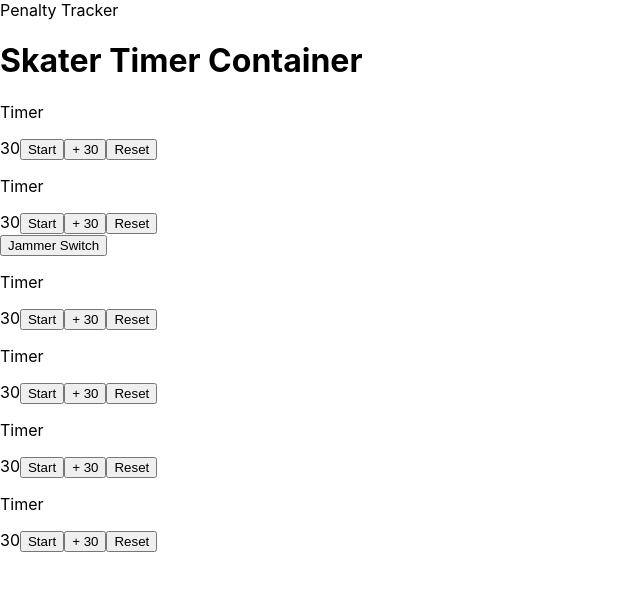
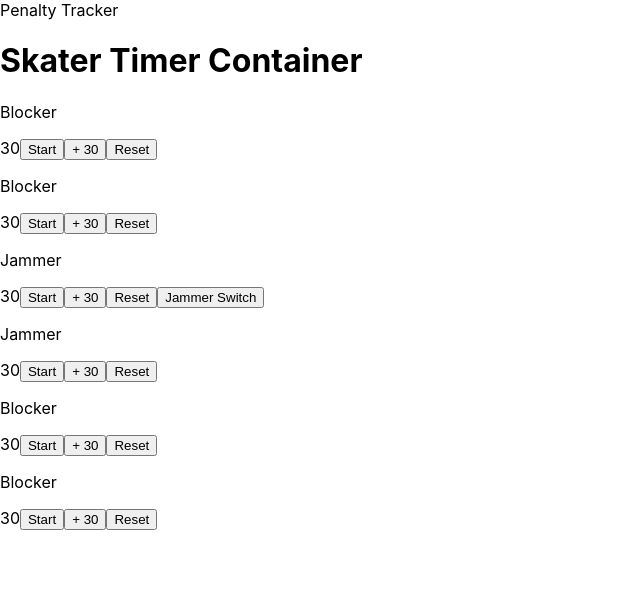
Before and after one commit to jo-hooton/penalty-box, a React (Create React App) app: page / in a window 1280 px wide. Shown: the top 590 px of the page, without its empty margins (0-640 px from the left). Built offline with nearby package versions, Linux system fonts and the light colour scheme.

Commit message:
jammer switch handled by skater container

```diff
--- a/src/components/Jammers.js
+++ b/src/components/Jammers.js
@@ -10,7 +10,7 @@ const Jammers = () => {
     setJammerSwitch(!jammerSwitch);
   };
 
-  const switchToOtherJammer = (count, extraSeconds) => {
+  const switchJammers = (count, extraSeconds) => {
     if (!extraSeconds) {
       setJammerSwitchTime(count);
     } else {
@@ -21,18 +21,22 @@ const Jammers = () => {
 
   return (
     <>
-      <button onClick={jammerSwitching}>Jammer Switch</button>
       <SkaterTimer
         jammer={true}
         jammerSwitch={jammerSwitch}
         setJammerSwitch={setJammerSwitch}
-        switchToOtherJammer={switchToOtherJammer}
+        switchJammers={switchJammers}
       />
+      <div> ----------------- </div>
+      <div> ----------------- </div>
+      <button onClick={jammerSwitching}>Jammer Switch</button>
+      <div> ----------------- </div>
+      <div> ----------------- </div>
       <SkaterTimer
         jammer={true}
         jammerSwitch={jammerSwitch}
         setJammerSwitch={setJammerSwitch}
-        switchToOtherJammer={switchToOtherJammer}
+        switchJammers={switchJammers}
       />
     </>
   );
--- a/src/components/SkaterTimer.js
+++ b/src/components/SkaterTimer.js
@@ -2,7 +2,7 @@ import React, { useState, useEffect } from "react";
 import useCounter from "../hooks/useCounter";
 
 const SkaterTimer = props => {
-  const { count, up, down, reset, startCount } = useCounter(30);
+  const { count, setCount, up, down, reset, startCount } = useCounter(30);
   const [active, setActive] = useState(false);
   const [extraSeconds, setExtraSeconds] = useState(false);
   const toggleActive = () => {
@@ -36,19 +36,24 @@ const SkaterTimer = props => {
   }, [active, count]);
 
   const switchToOtherJammer = () => {
-    props.switchToOtherJammer(count, extraSeconds);
+    props.switchJammers(count, extraSeconds, props.jammer);
   };
 
   useEffect(() => {
-    if (!props.jammerSwitch) {
-      switchToOtherJammer();
-      resetTimer();
+    if (props.jammer && props.jammerSwitch) {
+      if (active) {
+        switchToOtherJammer();
+        reset();
+      } else {
+        setCount(props.jammerSwitchTime);
+        setActive(true);
+      }
     }
   }, [props.jammerSwitch]);
 
   return (
     <>
-      <p>Timer</p>
+      <p>{props.jammer ? `Jammer` : `Blocker`}</p>
       <time>{count}</time>
       <button onClick={toggleActive}>{active ? `Pause` : `Start`}</button>
       <button onClick={alterPenaltyTime}>
--- a/src/components/SkaterTimerContainer.js
+++ b/src/components/SkaterTimerContainer.js
@@ -1,34 +1,46 @@
 import React from "react";
+import { useState } from "react";
 import SkaterTimer from "./SkaterTimer";
 import Jammers from "./Jammers";
 
 const SkaterTimerContainer = () => {
+  const [jammerSwitch, setJammerSwitch] = useState(false);
+  const [jammerSwitchTime, setJammerSwitchTime] = useState(0);
+
+  const jammerSwitching = () => {
+    setJammerSwitch(!jammerSwitch);
+  };
+
+  const switchJammers = (count, extraSeconds, jammer) => {
+    if (!extraSeconds) {
+      setJammerSwitchTime(count);
+    } else {
+      setJammerSwitchTime(count - 30);
+    }
+    setJammerSwitch(true);
+  };
   return (
     <>
       <h1>Skater Timer Container</h1>
+      <SkaterTimer jammer={false} />
+      <SkaterTimer jammer={false} />
       <SkaterTimer
-        jammerSwitch={true}
-        setJammerSwitch={null}
-        switchToOtherJammer={null}
+        jammer={1}
+        jammerSwitchTime={jammerSwitchTime}
+        jammerSwitch={jammerSwitch}
+        setJammerSwitch={setJammerSwitch}
+        switchJammers={switchJammers}
       />
+      <button onClick={jammerSwitching}>Jammer Switch</button>
       <SkaterTimer
-        jammerSwitch={true}
-        setJammerSwitch={null}
-        switchToOtherJammer={null}
+        jammer={2}
+        jammerSwitchTime={jammerSwitchTime}
+        jammerSwitch={jammerSwitch}
+        setJammerSwitch={setJammerSwitch}
+        switchJammers={switchJammers}
       />
-      <div>
-        <Jammers />
-      </div>
-      <SkaterTimer
-        jammerSwitch={true}
-        setJammerSwitch={null}
-        switchToOtherJammer={null}
-      />
-      <SkaterTimer
-        jammerSwitch={true}
-        setJammerSwitch={null}
-        switchToOtherJammer={null}
-      />
+      <SkaterTimer jammer={false} />
+      <SkaterTimer jammer={false} />
     </>
   );
 };
--- a/src/hooks/useCounter.js
+++ b/src/hooks/useCounter.js
@@ -7,7 +7,7 @@ const useCounter = (startCountEntry = 0) => {
   const reset = () => setCount(startCountEntry);
   const startCount = startCountEntry;
 
-  return { count, up, down, reset, startCount };
+  return { count, setCount, up, down, reset, startCount };
 };
 
 export default useCounter;
```
